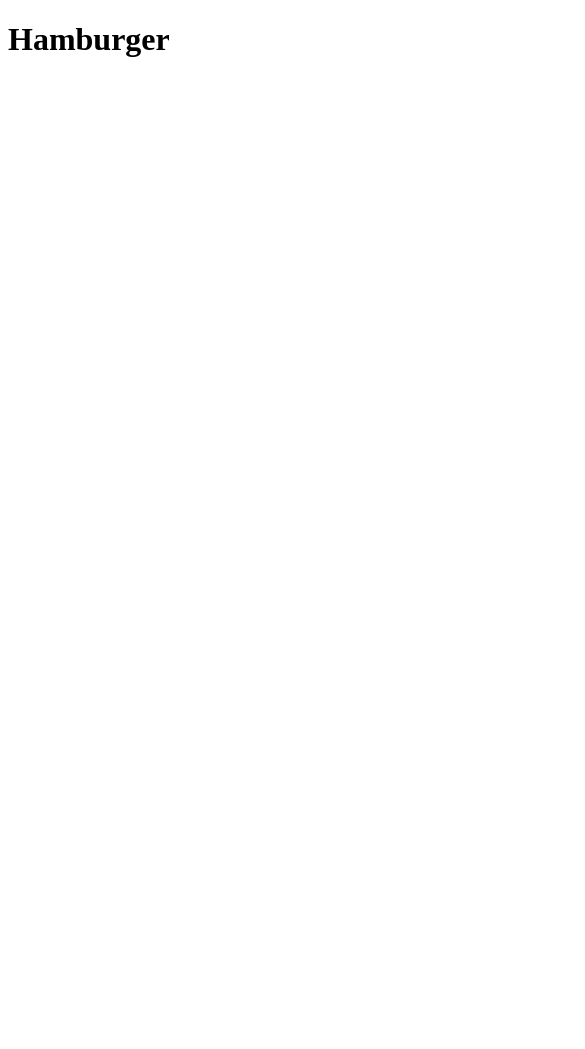
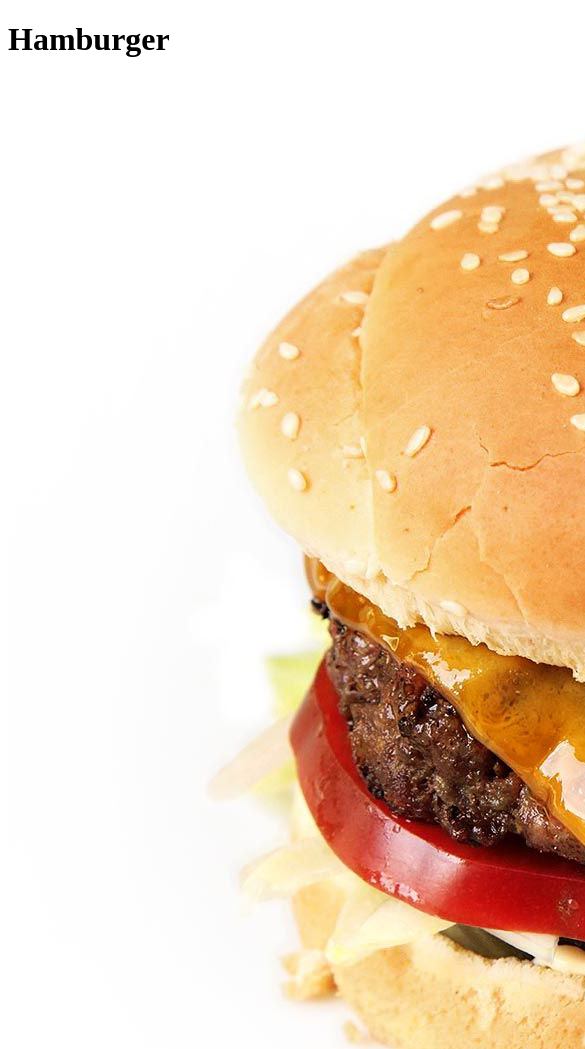
Before and after one commit to Johnnyboi9099/odin-recipes, a plain HTML site: page recipes/hamburger.html in a window 390 px wide. Shown: the top 1049 px of the page, 585 px wide, since content can reach past the window. Before the commit the page ends 844 px from the top, so only its background shows below. Drawn offline with Linux system fonts and the light colour scheme.

Commit message:
added picture of hamburger to hamburger page git status '

```diff
--- a/recipes/hamburger.html
+++ b/recipes/hamburger.html
@@ -8,5 +8,6 @@
 </head>
 <body>
     <h1>Hamburger</h1>
+    <img src="../images/hamburger.jpg" alt="hamburger">
 </body>
 </html>
```
Also changed, not shown: images/hamburger.jpg (added).
